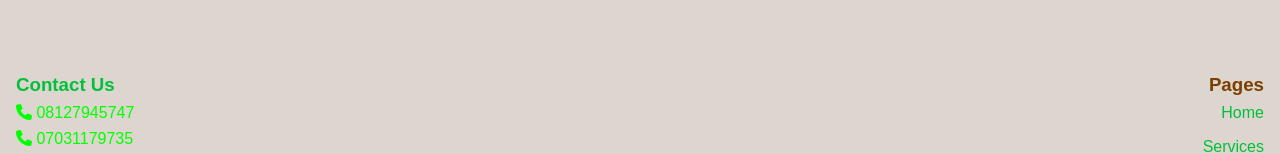
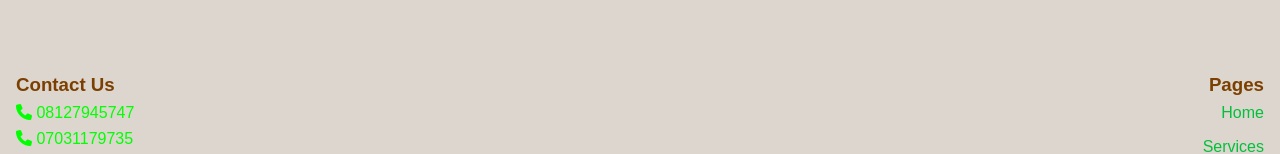
Before and after one commit to EzeElijahTochukwu/NewAbba, a React (Vite) app: page / in a window 1280 px wide. Shown: the part 1040-1194 px from the top of the page. Built offline with nearby package versions, Linux system fonts and the light colour scheme.

Commit message:
Update index.css

```diff
--- a/src/index.css
+++ b/src/index.css
@@ -243,7 +243,7 @@ main {
   flex: 1;
 
 }
-.footer-left h3{
+.footer-left p{
   color:#03C03C;
 }
 
```
